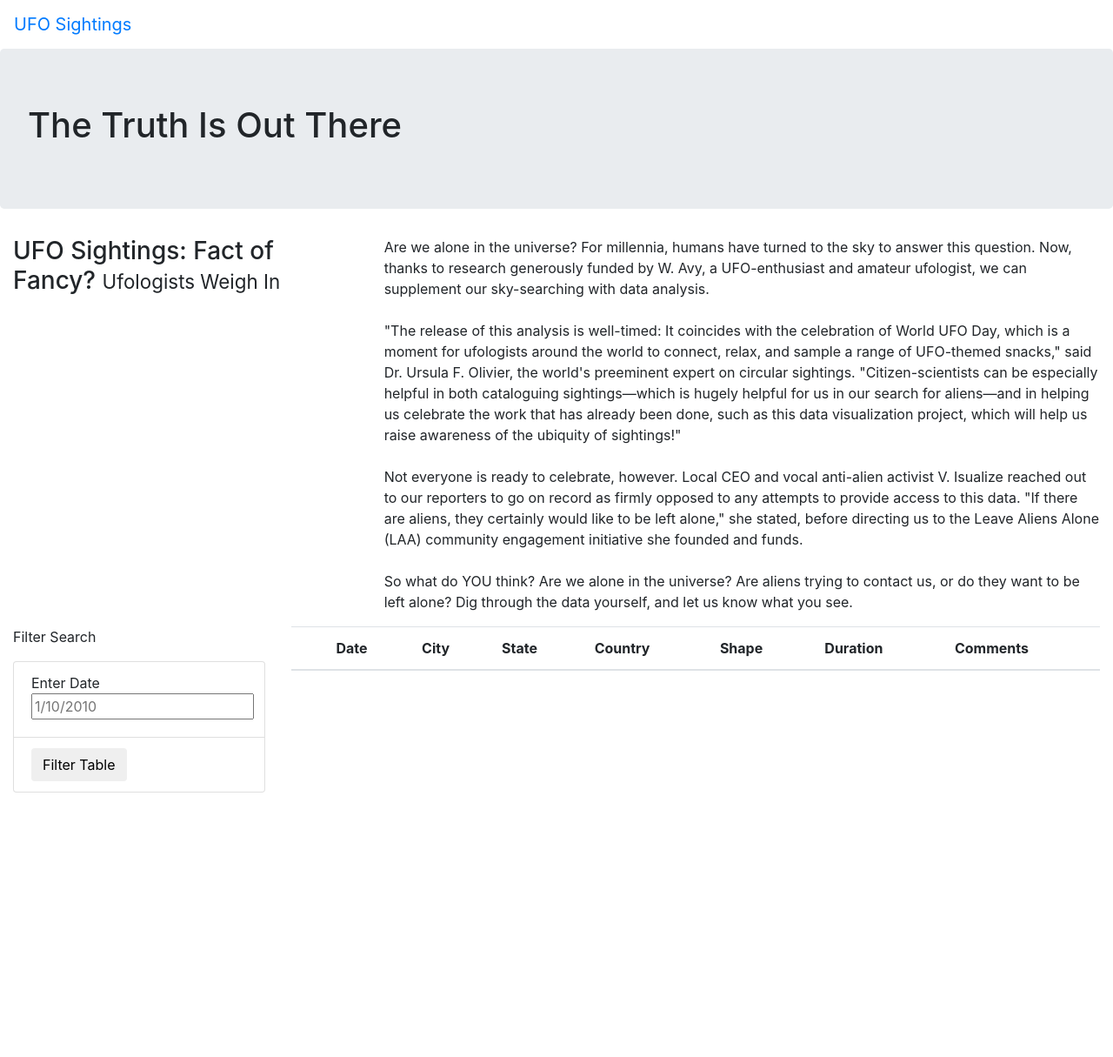
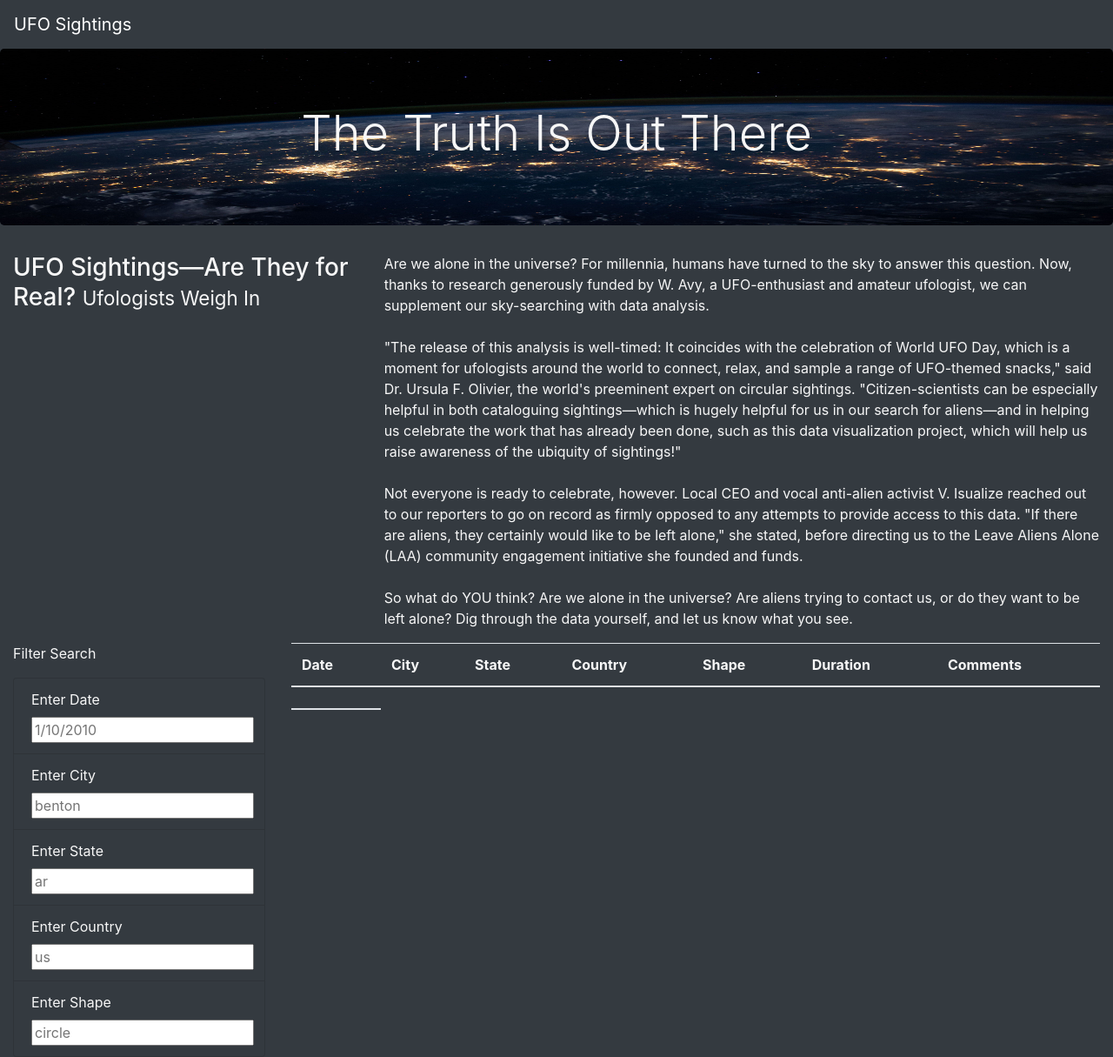
Before and after one commit to CharityThuku/UFOs, a plain HTML site: page index.html in a window 1280 px wide. Shown: the whole page at 87% size. Before the commit the page ends 927 px from the top, so only its background shows below. Drawn offline with nearby package versions, Linux system fonts and the light colour scheme.

Commit message:
challenge

```diff
--- a/Static/css/style.css
+++ b/Static/css/style.css
@@ -0,0 +1,9 @@
+body {
+
+    color: #f7f7f7;
+  }
+.jumbotron {
+    background-image: url("../images/nasa.jpg");
+    background-size: 100% 100%;
+    text-align: center;
+    }
--- a/Static/js/app.js
+++ b/Static/js/app.js
@@ -1,5 +1,5 @@
 // import the data from data.js
-const tableData = Data;
+const tableData = data;
 // Reference the HTML table using d3
 var tbody = d3.select("tbody");
 
@@ -35,6 +35,6 @@ function handleClick() {
     // Attach an event to listen for the form button.
     d3.selectAll("#filter-btn").on("click", handleClick);
 
-    // Builtd the table when the page loads.
+    // Build the table when the page loads.
     buildTable(tableData);
 };
--- a/index.html
+++ b/index.html
@@ -13,24 +13,22 @@
     />
     <link rel="stylesheet" href="static/css/style.css">
 </head>
-<body>
+<body class="bg-dark">
     <div class="wrapper">
-        <nav class="navbar navbar-expand-lg">
-            <a class="navbar-brand" href="index.html">UFO Sightings</a>
+        <nav class="navbar navbar-dark bg-dark navbar-expand-lg">
+            <a class="navbar-brand" href="index.html"> UFO Sightings</a>
         </nav>
-    </div>
         <div class="jumbotron">
-        <h1>The Truth Is Out There</h1>
+            <h1 class="display-4">The Truth Is Out There</h1>
         </div>
         <div class="container-fluid">
             <div class="row">
                 <div class="col-md-4">
-                <h3>UFO Sightings: Fact of Fancy? <small>Ufologists Weigh In</small></h3>
+                    <h3>UFO Sightings—Are They for Real? <small>Ufologists Weigh In</small></h3>
             </div>
             <div class="col-md-8">
             <p>
                 Are we alone in the universe? For millennia, humans have turned to the sky to answer this question. Now, thanks to research generously funded by W. Avy, a UFO-enthusiast and amateur ufologist, we can supplement our sky-searching with data analysis.<br><br>"The release of this analysis is well-timed: It coincides with the celebration of World UFO Day, which is a moment for ufologists around the world to connect, relax, and sample a range of UFO-themed snacks," said Dr. Ursula F. Olivier, the world's preeminent expert on circular sightings. "Citizen-scientists can be especially helpful in both cataloguing sightings—which is hugely helpful for us in our search for aliens—and in helping us celebrate the work that has already been done, such as this data visualization project, which will help us raise awareness of the ubiquity of sightings!"<br><br>Not everyone is ready to celebrate, however. Local CEO and vocal anti-alien activist V. Isualize reached out to our reporters to go on record as firmly opposed to any attempts to provide access to this data. "If there are aliens, they certainly would like to be left alone," she stated, before directing us to the Leave Aliens Alone (LAA) community engagement initiative she founded and funds.<br><br>So what do YOU think? Are we alone in the universe? Are aliens trying to contact us, or do they want to be left alone? Dig through the data yourself, and let us know what you see.
-
 
             </p>
         </div>
@@ -39,27 +37,35 @@
 <div class="container-fluid">
     <div class="row">
         <div class="col-md-3">
-                <form>
-                    <p>Filter Search
-                        <ul class="list-group">
-                            <li class="list-group-item">
-                                <label for="date">Enter Date
+            <form class="bd-dark">
+                <p>Filter Search</p>
+                <ul class="list-group bg-dark">
+                    <li class="list-group-item bg-dark">
+                        <label for="datetime">Enter Date</label>
                         <input type="text" placeholder="1/10/2010" id="datetime" />
-                                </label>
                     </li>
-                            <li class="list-group-item">
-                                <button id="filter-btn" type="button" class="btn btn-default">Filter Table</button>
+                    <li class="list-group-item bg-dark">
+                        <label for="city">Enter City</label>
+                        <input type="text" placeholder="benton" id="city" />
+                    </li>
+                    <li class="list-group-item bg-dark">
+                        <label for="state">Enter State</label>
+                        <input type="text" placeholder="ar" id="state" />
+                    </li>
+                    <li class="list-group-item bg-dark">
+                        <label for="country">Enter Country</label>
+                        <input type="text" placeholder="us" id="country" />
+                    </li>
+                    <li class="list-group-item bg-dark">
+                        <label for="shape">Enter Shape</label>
+                        <input type="text" placeholder="circle" id="shape" />
                     </li>
                 </ul>
-                    </p>
             </form>
-
         </div>
         <div class="col-md-9">
             <table class="table table-striped">
                 <thead>
-                      <tr>
-                        <th>
                     <th>Date</th>
                     <th>City</th>
                     <th>State</th>
@@ -67,7 +73,8 @@
                     <th>Shape</th>
                     <th>Duration</th>
                     <th>Comments</th>
-                        </th>
+                    <tr>
+                        <th></th>
                     </tr>
                 </thead>
                 <tbody></tbody>
@@ -75,6 +82,8 @@
         </div>
     </div>
 </div>
-
+    <script src="https://cdnjs.cloudflare.com/ajax/libs/d3/4.11.0/d3.js"></script>
+    <script src="js/data.js"></script>
+    <script src="js/app.js"></script>
 </body>
 </html>
```
Also changed, not shown: Static/images/nasa.jpg (added). Lines whose indentation alone changed are shown as unchanged.
